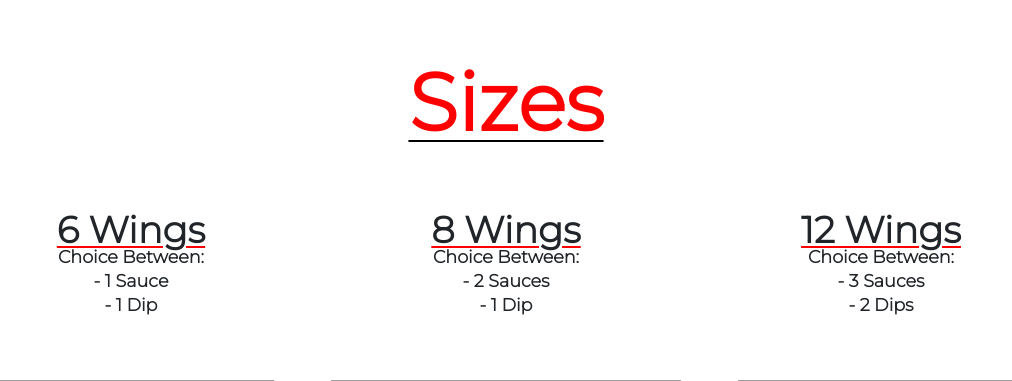
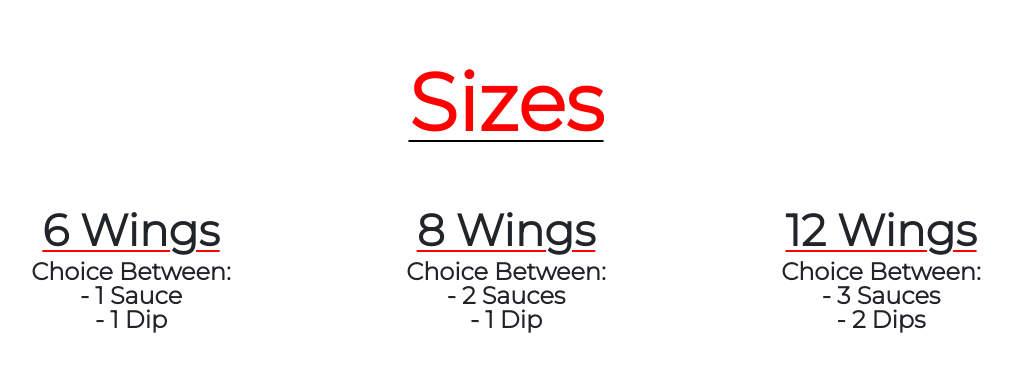
Before and after one commit to DKhubgit/Fatbird-Project, a Node server app: page /menu in a window 1280 px wide. Shown: the part 96-477 px from the top of the page, without its empty margins (134-1146 px from the left). Run offline with Node 20, Linux system fonts and the light colour scheme; some libraries are stand-ins or nearby versions; grey boxes are pictures that could not be loaded.

Commit message:
Changed font sizes of wing title/description

```diff
--- a/public/css/styles.css
+++ b/public/css/styles.css
@@ -153,7 +153,7 @@ body {
     grid-template-columns: 1fr 1fr 1fr;
     text-align: center;
     padding: 5%;
-    padding-top: 2%;
+    padding-top: 1%;
     line-height: 1.5rem;
 }
 
@@ -181,6 +181,7 @@ body {
     font-weight: bold;
     text-align: center;
     margin-top: 5%;
+    margin-bottom: 1%;
     text-decoration: underline black 2px;
     text-underline-offset: 10%;
 }
@@ -199,17 +200,17 @@ body {
 }
 
 .wing-type {
-    font-size: 230%;
+    font-size: 275%;
     font-weight: bold;
     text-decoration: underline red 2px;
     text-underline-offset: 6%;
-    padding-bottom: 1%;
+    margin-bottom: 5%;
 }
 
 .wing-info-description,
 .wing-info-ul {
     font-weight: bold;
-    font-size: 110%;
+    font-size: 150%;
 }
 
 .wing-size-container {
@@ -455,6 +456,11 @@ body {
         grid-template-columns: 1fr;
         grid-template-rows: 1fr;
     }
+
+
+    .menu-title {
+        margin-bottom: 4%;
+    }
 }
 
 /* Media Queiries for slightly larger phones */
@@ -495,6 +501,10 @@ body {
         grid-template-columns: 1fr;
         grid-template-rows: 1fr;
     }
+
+    .menu-title {
+        margin-bottom: 4%;
+    }
 }
 
 /* Specific media query for wing-info-container stacking */
@@ -527,6 +537,10 @@ body {
         grid-template-rows: 1fr;
     }
 
+    .menu-title {
+        margin-bottom: 4%;
+    }
+
 }
 
 /* Media Queries for Tablets */
--- a/views/sauces.handlebars
+++ b/views/sauces.handlebars
@@ -1,4 +1,5 @@
 <h2 class="menu-title">Sauces</h2>
+<h3 id="side-select-text">All sauces are made fresh in house!</h3>
 <div id="sauces-container">
     {{#each sauces as |sauce|}}
     <div class="sauce-container">
```
